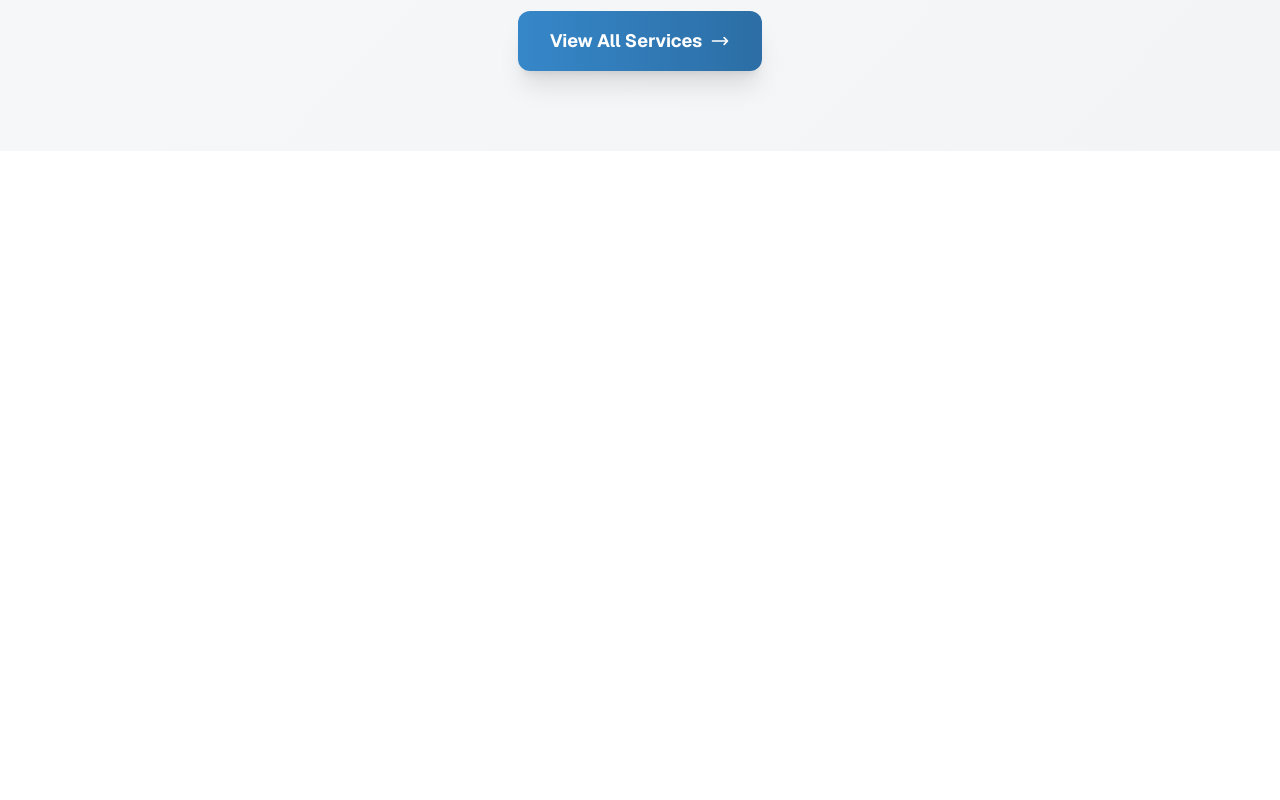
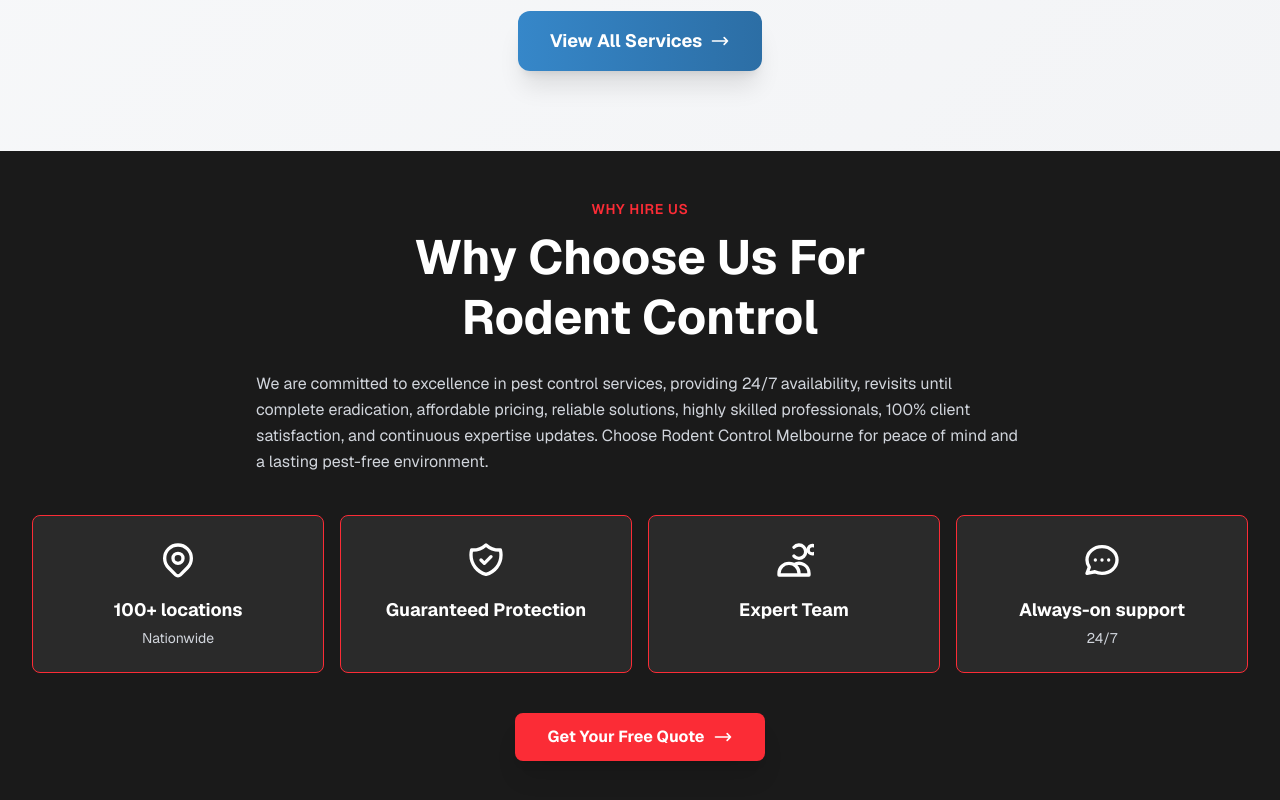
Before and after one commit to hamzaq453/rodent-control-melbourne, a Next.js app: page / in a window 1280 px wide. Shown: the part 1850-2650 px from the top of the page. Before the commit the page ends 2001 px from the top, so only its background shows below. Built offline with nearby package versions, Linux system fonts and the light colour scheme.

Commit message:
Add WhyChooseUsSection to Home page and adjust HeroSection layout

```diff
--- a/src/app/components/HeroSection.tsx
+++ b/src/app/components/HeroSection.tsx
@@ -43,7 +43,7 @@ const HeroSection = () => {
             <span className="text-xs font-semibold transform rotate-90">0</span>
             <span className="text-xs font-semibold transform rotate-90">6</span>
             <span className="text-xs font-semibold transform rotate-90">6</span>
-          </div>
+      </div>
 
           {/* Scroll to Top Button */}
           {/* <button
@@ -52,10 +52,10 @@ const HeroSection = () => {
           >
             <svg className="w-4 h-4 text-white" fill="none" stroke="currentColor" viewBox="0 0 24 24">
               <path strokeLinecap="round" strokeLinejoin="round" strokeWidth={2} d="M5 10l7-7m0 0l7 7m-7-7v18" />
-            </svg>
+                  </svg>
           </button> */}
         </Link>
-      </div>
+            </div>
 
       <div className="relative max-w-7xl mx-auto px-4 sm:px-6 lg:px-8 h-full flex items-center">
         <div className="w-full">
--- /dev/null
+++ b/src/app/components/WhyChooseUsSection.tsx
@@ -0,0 +1,119 @@
+'use client';
+
+import Image from 'next/image';
+import Link from 'next/link';
+
+const WhyChooseUsSection = () => {
+  const features = [
+    {
+      id: 1,
+      icon: (
+        <svg className="w-10 h-10 text-white" fill="none" stroke="currentColor" viewBox="0 0 24 24">
+          <path strokeLinecap="round" strokeLinejoin="round" strokeWidth={2} d="M17.657 16.657L13.414 20.9a1.998 1.998 0 01-2.827 0l-4.244-4.243a8 8 0 1111.314 0z" />
+          <path strokeLinecap="round" strokeLinejoin="round" strokeWidth={2} d="M15 11a3 3 0 11-6 0 3 3 0 016 0z" />
+        </svg>
+      ),
+      title: "100+ locations",
+      description: "Nationwide"
+    },
+    {
+      id: 2,
+      icon: (
+        <svg className="w-10 h-10 text-white" fill="none" stroke="currentColor" viewBox="0 0 24 24">
+          <path strokeLinecap="round" strokeLinejoin="round" strokeWidth={2} d="M9 12l2 2 4-4m5.618-4.016A11.955 11.955 0 0112 2.944a11.955 11.955 0 01-8.618 3.04A12.02 12.02 0 003 9c0 5.591 3.824 10.29 9 11.622 5.176-1.332 9-6.03 9-11.622 0-1.042-.133-2.052-.382-3.016z" />
+        </svg>
+      ),
+      title: "Guaranteed Protection",
+      description: ""
+    },
+    {
+      id: 3,
+      icon: (
+        <svg className="w-10 h-10 text-white" fill="none" stroke="currentColor" viewBox="0 0 24 24">
+          <path strokeLinecap="round" strokeLinejoin="round" strokeWidth={2} d="M12 4.354a4 4 0 110 5.292M15 21H3v-1a6 6 0 0112 0v1zm0 0h6v-1a6 6 0 00-9-5.197m13.5-9a2.5 2.5 0 11-5 0 2.5 2.5 0 015 0z" />
+        </svg>
+      ),
+      title: "Expert Team",
+      description: ""
+    },
+    {
+      id: 4,
+      icon: (
+        <svg className="w-10 h-10 text-white" fill="none" stroke="currentColor" viewBox="0 0 24 24">
+          <path strokeLinecap="round" strokeLinejoin="round" strokeWidth={2} d="M8 12h.01M12 12h.01M16 12h.01M21 12c0 4.418-4.03 8-9 8a9.863 9.863 0 01-4.255-.949L3 20l1.395-3.72C3.512 15.042 3 13.574 3 12c0-4.418 4.03-8 9-8s9 3.582 9 8z" />
+        </svg>
+      ),
+      title: "Always-on support",
+      description: "24/7"
+    }
+  ];
+
+  return (
+    <section className="relative py-12 bg-[#1A1A1A] text-white">
+      <div className="max-w-7xl mx-auto px-4 sm:px-6 lg:px-8">
+        {/* Section Header */}
+        <div className="text-center mb-10">
+          {/* Subtitle */}
+          <div className="text-red-500 uppercase text-sm font-semibold tracking-wider mb-2">
+            Why Hire Us
+          </div>
+
+          {/* Main Title */}
+          <h2 className="text-4xl lg:text-5xl font-bold mb-6 leading-tight">
+            Why Choose Us For
+            <span className="block">Rodent Control</span>
+          </h2>
+
+          {/* Description Text */}
+          <div className="max-w-3xl mx-auto">
+            <p className="text-base text-gray-300 leading-relaxed text-left">
+              We are committed to excellence in pest control services, providing 24/7 availability,
+              revisits until complete eradication, affordable pricing, reliable solutions, highly
+              skilled professionals, 100% client satisfaction, and continuous expertise updates.
+              Choose Rodent Control Melbourne for peace of mind and a lasting pest-free environment.
+            </p>
+          </div>
+        </div>
+
+        {/* Feature Cards */}
+        <div className="grid grid-cols-1 md:grid-cols-2 lg:grid-cols-4 gap-4">
+          {features.map((feature) => (
+            <div key={feature.id} className="bg-[#2A2A2A] rounded-lg p-6 border border-red-500 text-center hover:border-red-400 transition-colors duration-300">
+              {/* Icon */}
+              <div className="flex justify-center mb-4">
+                {feature.icon}
+              </div>
+
+              {/* Title */}
+              <h3 className="text-lg font-bold text-white mb-1">
+                {feature.title}
+              </h3>
+
+              {/* Description */}
+              {feature.description && (
+                <p className="text-gray-300 text-sm">
+                  {feature.description}
+                </p>
+              )}
+            </div>
+          ))}
+        </div>
+
+        {/* CTA Section */}
+        <div className="text-center mt-10">
+          <Link
+            href="/quote"
+            className="inline-flex items-center space-x-2 bg-red-500 hover:bg-red-600 text-white font-bold px-8 py-3 rounded-lg text-base transition-all duration-300 transform hover:scale-105 shadow-xl"
+          >
+            <span>Get Your Free Quote</span>
+            <svg className="w-5 h-5" fill="none" stroke="currentColor" viewBox="0 0 24 24">
+              <path strokeLinecap="round" strokeLinejoin="round" strokeWidth={2} d="M17 8l4 4m0 0l-4 4m4-4H3" />
+            </svg>
+          </Link>
+        </div>
+      </div>
+    </section>
+  );
+};
+
+export default WhyChooseUsSection;
--- a/src/app/page.tsx
+++ b/src/app/page.tsx
@@ -3,6 +3,7 @@ import Navbar from "./components/Navbar";
 import TopHeader from "./components/TopHeader";
 import HeroSection from "./components/HeroSection";
 import ServicesSection from "./components/ServicesSection";
+import WhyChooseUsSection from "./components/WhyChooseUsSection";
 
 export default function Home() {
   return (
@@ -11,6 +12,7 @@ export default function Home() {
       <Navbar />
       <HeroSection />
       <ServicesSection />
+      <WhyChooseUsSection />
     </div>
   );
 }
```
